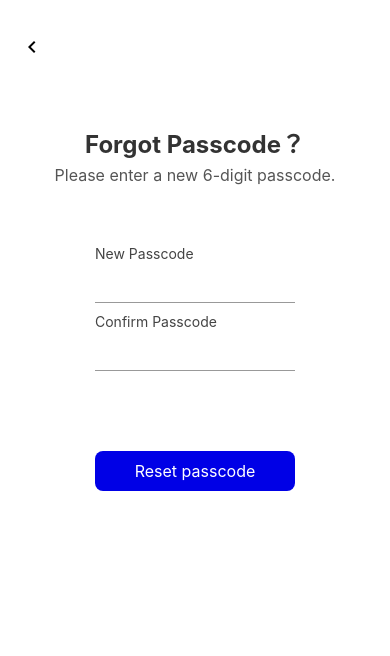
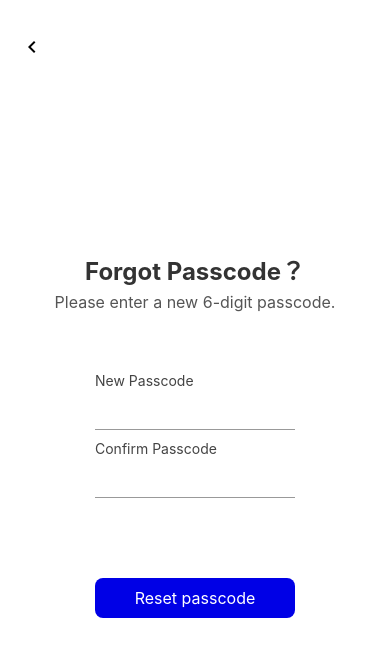
Before and after one commit to KohTzyyShen/biometric_transaction_history, a React Native app: screen /ForgotPasscode in a window 390 px wide. Shown: the top 656 px of the page. Built offline with nearby package versions, Linux system fonts and the light colour scheme.

Commit message:
clear input when posscode not match

```diff
--- a/src/screens/ForgotPasscodeScreen.tsx
+++ b/src/screens/ForgotPasscodeScreen.tsx
@@ -7,6 +7,7 @@ import {
   TextInput,
   TouchableOpacity,
   KeyboardAvoidingView,
+  ScrollView,
   Platform,
   Alert,
 } from 'react-native';
@@ -24,6 +25,8 @@ export default function ForgotPasscodeScreen({ navigation }: any) {
       Alert.alert(strings.incorrect_passcode_title, strings.passcode_must_be_6_digits);
     } else if (newPasscode !== confirmPasscode) {
       Alert.alert(strings.incorrect_passcode_title, strings.passcodes_do_not_match);
+      setNewPasscode('');
+      setConfirmPasscode('');
     } else {
       setPasscode(newPasscode);
       Alert.alert(strings.reset_passcode, strings.passcode_reset_success, [
@@ -38,7 +41,12 @@ export default function ForgotPasscodeScreen({ navigation }: any) {
   return (
     <KeyboardAvoidingView
       style={{ flex: 1 }}
-      behavior={Platform.OS === 'ios' ? 'padding' : undefined}
+      behavior={Platform.OS === 'ios' ? 'padding' : 'height'}
+      keyboardVerticalOffset={Platform.OS === 'ios' ? 0 : 20}
+    >
+      <ScrollView
+        contentContainerStyle={{ flexGrow: 1 }}
+        keyboardShouldPersistTaps="handled"
       >
         <SafeAreaView style={styles.container}>
           {/* Back Button */}
@@ -47,10 +55,13 @@ export default function ForgotPasscodeScreen({ navigation }: any) {
           </TouchableOpacity>
 
           <View style={styles.body}>
+            {/* Title */}
             <View style={{ alignItems: 'center', gap: 5 }}>
               <Text style={styles.title}>{strings.forgot_passcode_title}</Text>
               <Text style={styles.result}>{strings.forgot_passcode_subtitle}</Text>
             </View>
+
+            {/* Inputs */}
             <View style={{ gap: 10 }}>
               <View>
                 <Text style={styles.label}>{strings.new_passcode_label}</Text>
@@ -73,16 +84,17 @@ export default function ForgotPasscodeScreen({ navigation }: any) {
                   value={confirmPasscode}
                   onChangeText={(text) => setConfirmPasscode(text.replace(/[^0-9]/g, ''))}
                   secureTextEntry={true}
-
                 />
               </View>
             </View>
 
+            {/* Button */}
             <TouchableOpacity style={styles.confirmButton} onPress={handleConfirm}>
               <Text style={styles.confirmText}>{strings.reset_passcode}</Text>
             </TouchableOpacity>
           </View>
         </SafeAreaView>
+      </ScrollView>
     </KeyboardAvoidingView>
   );
 }
@@ -96,15 +108,17 @@ const styles = StyleSheet.create({
     marginHorizontal: 20,
   },
   body: {
-    marginTop: 60,
+    flex: 1,
+    justifyContent: 'center',
     alignItems: 'center',
     gap: 60,
+    paddingHorizontal: 20,
+    paddingBottom: 40,
   },
   title: {
     fontSize: 24,
     fontWeight: 'bold',
     color: '#333',
-    marginBottom:0,
   },
   result: {
     fontSize: 16,
```
Lines whose indentation alone changed are shown as unchanged.
